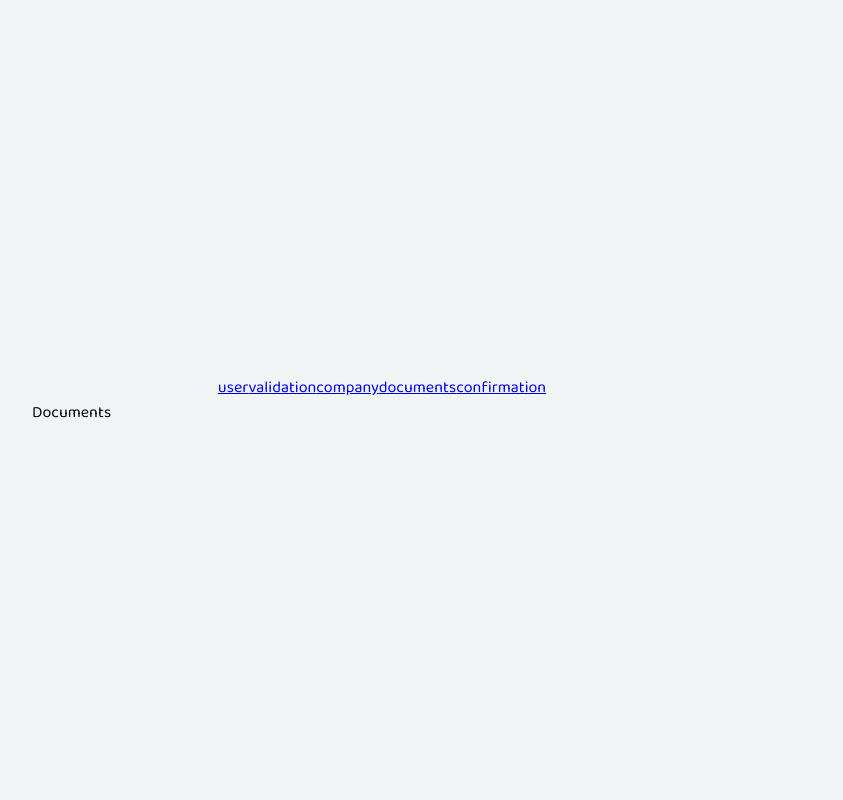
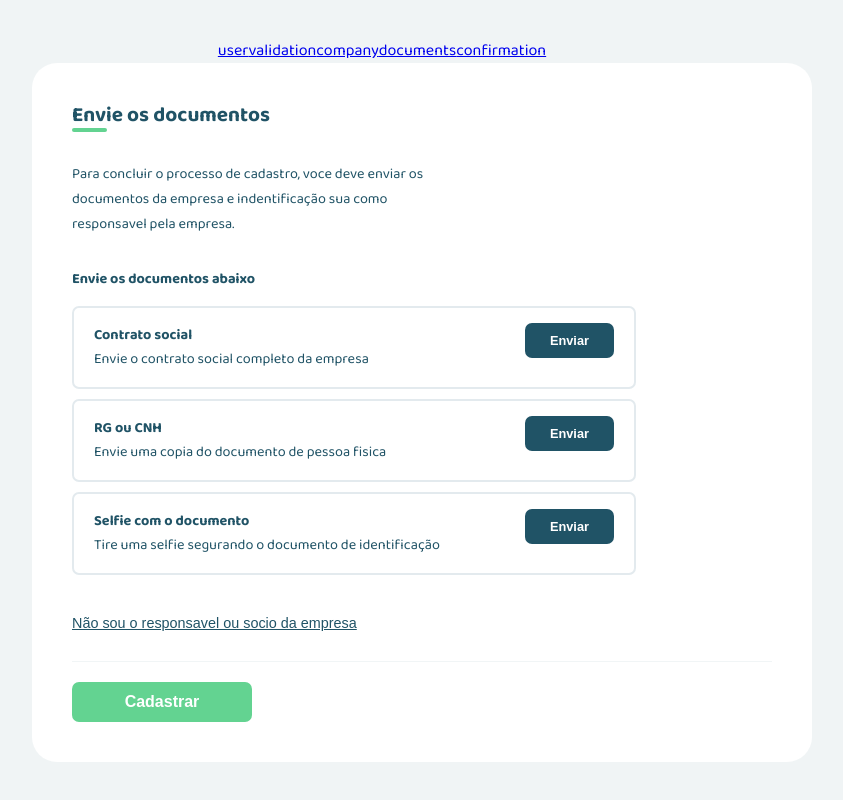
Before and after one commit to guilhermecezario/mk-solutions-challenge, a React (Create React App) app: page /register/documents in a window 1280 px wide. Shown: the whole page, without its empty margins (258-1101 px from the left). Built offline with nearby package versions, Linux system fonts and the light colour scheme.

Commit message:
adding component input file to page documents

```diff
--- a/src/components/CodeVerification/index.tsx
+++ b/src/components/CodeVerification/index.tsx
@@ -10,7 +10,7 @@ interface Props {
   onChange: (value: string) => void;
 }
 
-export default function CodeValidation({ value, label, onChange }: Props) {
+export default function CodeVerification({ value, label, onChange }: Props) {
   return (
     <Container>
       <Label>{label}</Label>
--- /dev/null
+++ b/src/components/InputFile/index.tsx
@@ -0,0 +1,25 @@
+import React from 'react';
+
+import {
+  Container, Content, Label, Input, Button, Text,
+} from './styles';
+
+interface InputProps {
+  label: string;
+  subtitle: string;
+}
+
+export default function InputFile({ label, subtitle }: InputProps) {
+  return (
+    <Container>
+      <Content>
+        <Label>{label}</Label>
+        <Text>{subtitle}</Text>
+      </Content>
+
+      <Input type="file" />
+
+      <Button>Enviar</Button>
+    </Container>
+  );
+}
--- /dev/null
+++ b/src/components/InputFile/styles.ts
@@ -0,0 +1,59 @@
+import styled from 'styled-components';
+import { Text as TextGlobal } from '../../stylesheets/global';
+
+export const Container = styled.label`
+  display: flex;
+  align-items: flex-start;
+  justify-content: space-between;
+
+  padding: 15px 20px;
+  margin-right: 10px;
+
+  margin-bottom: 10px;
+
+  max-width: 520px;
+
+  position: relative;
+
+  border: 2px solid #E3EAEE;
+  border-radius: 7px;
+`;
+
+export const Content = styled.div``;
+
+export const Text = styled(TextGlobal)`
+  margin-bottom: 0px;
+`;
+
+export const IconSelect = styled.div`
+  margin-top: 5px;
+  margin-left: 5px;
+  position: absolute;
+  left: 0;
+  top: 0;
+`;
+
+export const Label = styled.label`
+  display: block;
+
+  font-size: .9rem;
+  font-weight: bold;
+
+  color: #205366;
+`;
+
+export const Input = styled.input`
+  display: none;
+`;
+
+export const Button = styled.button`
+  font-size: .8rem;
+  font-weight: bold;
+
+  padding: 10px 25px;
+
+  border-radius: 7px;
+
+  background-color: #205366;
+  color: #fff;
+`;
--- a/src/pages/Register/Documents/index.tsx
+++ b/src/pages/Register/Documents/index.tsx
@@ -1,9 +1,36 @@
 import React from 'react';
 
-// import { Container } from './styles';
+import { Label, ButtonLink } from './styles';
+
+import {
+  Card, Text, Button, Division,
+} from '../../../stylesheets/global';
+
+import Title from '../../../components/Title';
+import InputFile from '../../../components/InputFile';
 
 export default function Documents() {
   return (
-    <p>Documents</p>
+    <Card>
+      <Title>Envie os documentos</Title>
+
+      <Text>
+        Para concluir o processo de cadastro,
+        voce deve enviar os documentos da empresa e
+        indentificação sua como responsavel pela empresa.
+      </Text>
+
+      <Label>Envie os documentos abaixo</Label>
+
+      <InputFile label="Contrato social" subtitle="Envie o contrato social completo da empresa" />
+      <InputFile label="RG ou CNH" subtitle="Envie uma copia do documento de pessoa fisica" />
+      <InputFile label="Selfie com o documento" subtitle="Tire uma selfie segurando o documento de identificação" />
+
+      <ButtonLink>Não sou o responsavel ou socio da empresa</ButtonLink>
+
+      <Division />
+
+      <Button type="button">Cadastrar</Button>
+    </Card>
   );
 }
--- /dev/null
+++ b/src/pages/Register/Documents/styles.ts
@@ -0,0 +1,17 @@
+import styled from 'styled-components';
+import { ButtonLink as ButtonLinkGlobal } from '../../../stylesheets/global';
+
+export const ButtonLink = styled(ButtonLinkGlobal)`
+  margin: 30px 0px;
+`;
+
+export const Label = styled.label`
+  display: block;
+
+  font-size: .9rem;
+  font-weight: bold;
+
+  margin-bottom: 15px;
+
+  color: #205366;
+`;
```
Also changed, not shown: 1 other file (tests, documents, lock files or other folders).
